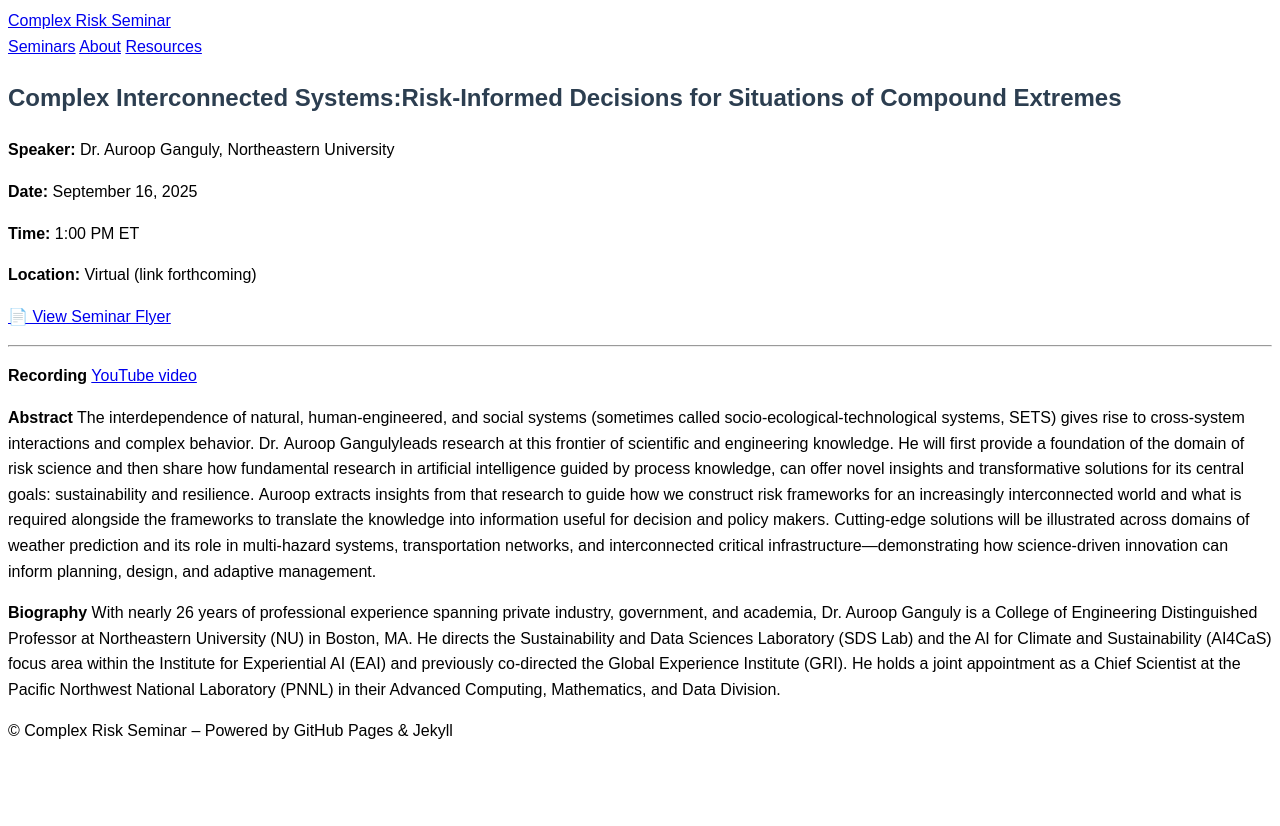
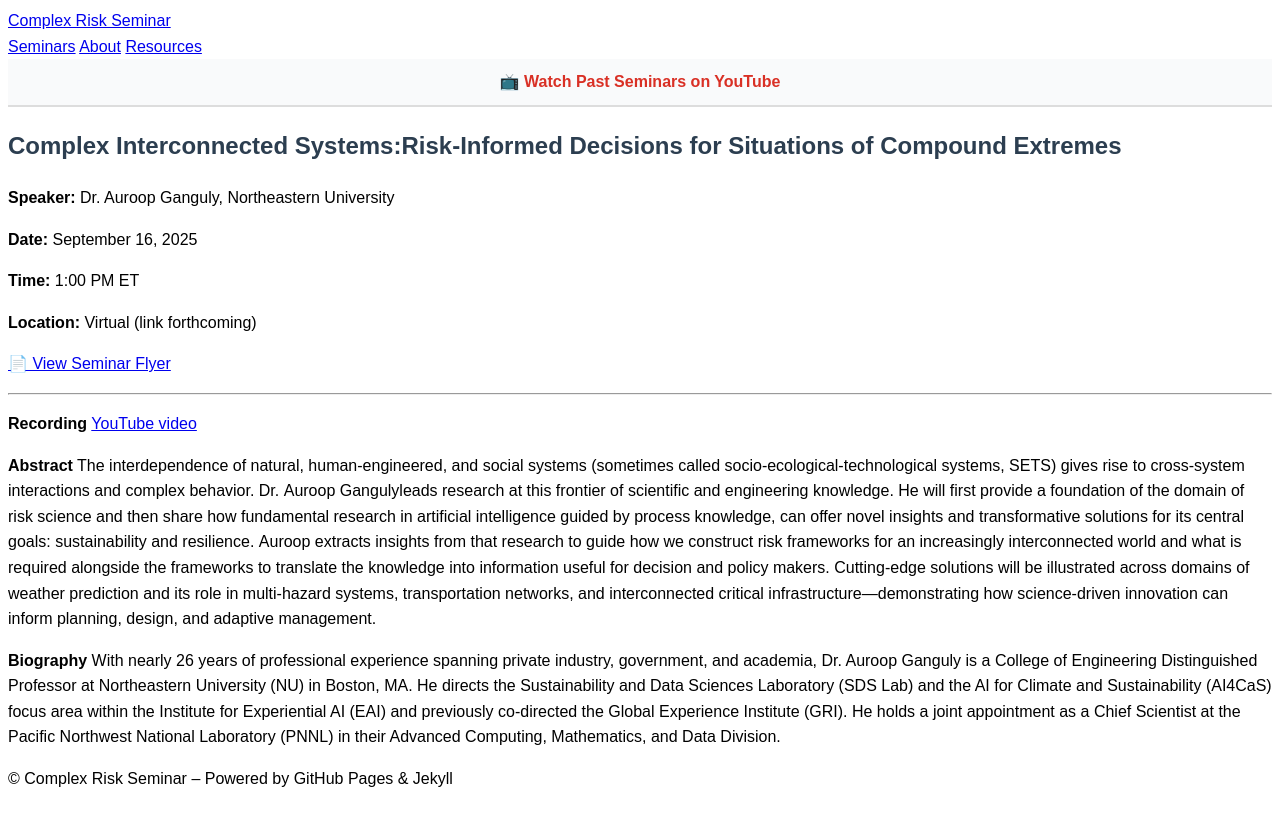
Before and after one commit to rmcgranaghan/complex-risk-science-seminars, a Jekyll site: the page built from _seminars/ganguly.md, in a window 1280 px wide. Shown: the top 826 px of the page. Built offline with Jekyll 4.4.1, drawn with Linux system fonts in a browser that asks for light colours; part of the change alters nothing that is shown.

Commit message:
Update _config.yml

```diff
--- a/_config.yml
+++ b/_config.yml
@@ -7,6 +7,8 @@ markdown: kramdown
 theme: minima
 
 future: true   # allow future-dated seminars to build
+
+youtube_playlist: "https://www.youtube.com/playlist?list=PLOop1avL3VJFLbnIyEKaC_Y_7_Fv7bWH4"
 
 # Define seminars collection
 collections:
```
